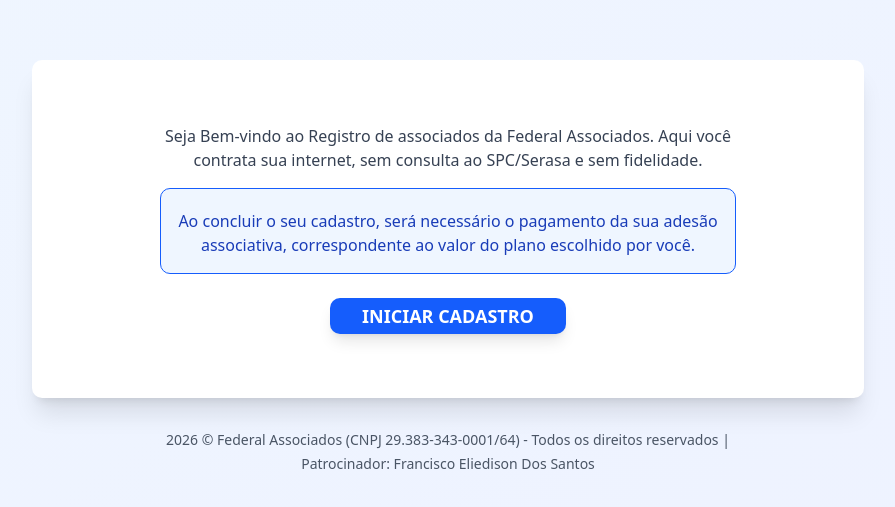
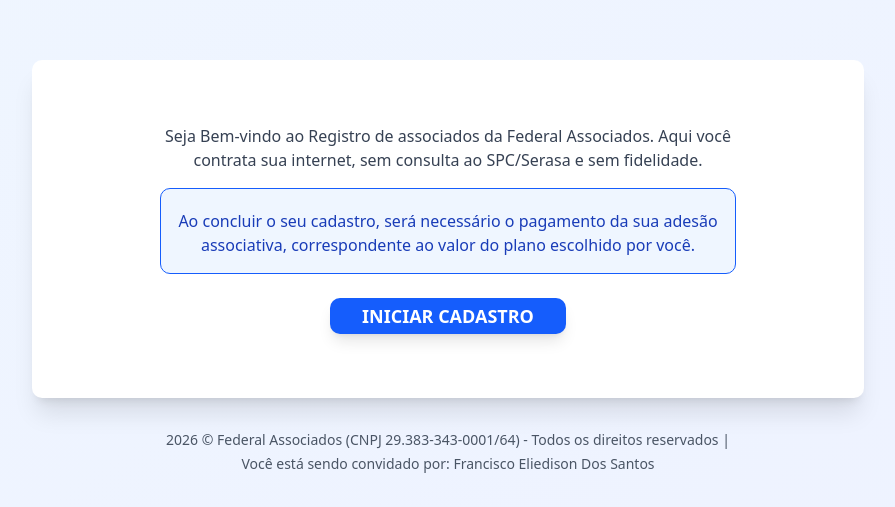
Before and after one commit to erivaniacasanova-jpg/erivania03, a Next.js app: page / in a window 1280 px wide. Shown: the part 133-640 px from the top of the page, without its empty margins (192-1087 px from the left). Built offline with nearby package versions, Linux system fonts and the light colour scheme.

Commit message:
Update page.tsx

```diff
--- a/app/page.tsx
+++ b/app/page.tsx
@@ -9,7 +9,7 @@
         </div>
         <footer className="text-center mt-6 md:mt-8 text-xs sm:text-sm text-gray-600 px-2">
           <p>{"2026 \u00A9 Federal Associados (CNPJ 29.383-343-0001/64) - Todos os direitos reservados |"}</p>
-          <p className="mt-1">{"Patrocinador: Francisco Eliedison Dos Santos"}</p>
+          <p className="mt-1">{"Você está sendo convidado por: Francisco Eliedison Dos Santos"}</p>
         </footer>
       </div>
     </main>
```
